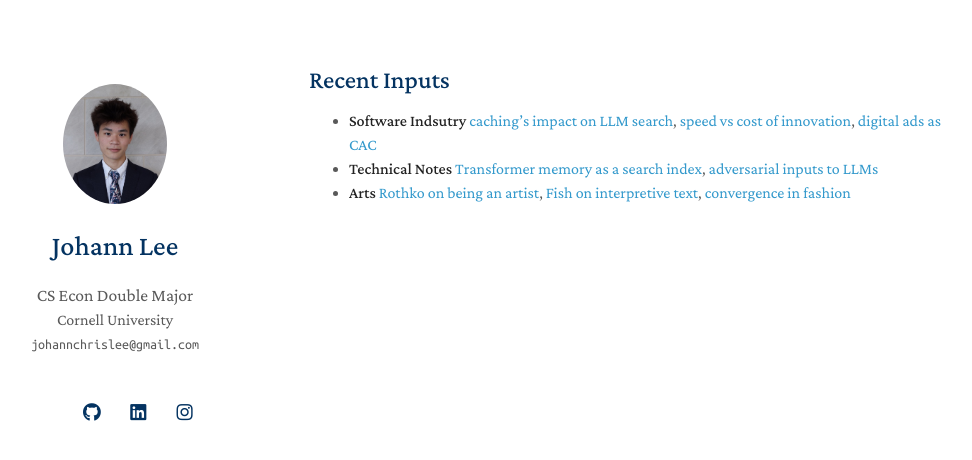
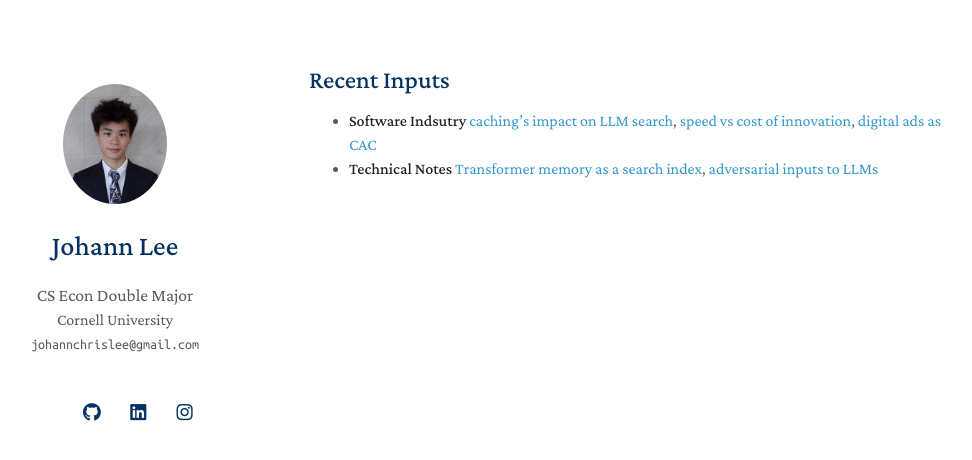
Before and after one commit to lee-johann/xforeverjlx.github.io, a Jekyll site: the page built from index.md, in a window 1280 px wide. Shown: the top 460 px of the page, without its empty margins (161-1133 px from the left). Built offline with Jekyll 4.4.1, drawn with Linux system fonts in a browser that asks for light colours; nearby versions of some CDN libraries; a style sheet for code colours, icons or effects is not loaded; our own code applies the rules of GitHub Pages for plain Markdown files.

Commit message:
removed arts

```diff
--- a/index.md
+++ b/index.md
@@ -6,7 +6,7 @@ layout: homepage
 
 - **Software Indsutry** [caching's impact on LLM search](https://newsletter.tidalwaveresearch.com/p/google-io-bard-and-implications-for), [speed vs cost of innovation](https://benn.substack.com/p/do-we-still-need-the-world-wide-web), [digital ads as CAC](https://www.ben-evans.com/benedictevans/2023/3/6/ways-to-think-about-amazon-advertising)
 - **Technical Notes** [Transformer memory as a search index](https://arxiv.org/pdf/2202.06991.pdf), [adversarial inputs to LLMs](https://arxiv.org/pdf/2109.07958.pdf)
-- **Arts** [Rothko on being an artist](https://www.artsy.net/article/artsy-editorial-mark-rothko-artist), [Fish on interpretive text](https://link.springer.com/chapter/10.1007/978-1-349-25934-2_41), [convergence in fashion](https://archived.co/Carol-Christian-Poell-Spring-Summer-2004)
+<!-- - **Arts** [Rothko on being an artist](https://www.artsy.net/article/artsy-editorial-mark-rothko-artist), [Fish on interpretive text](https://link.springer.com/chapter/10.1007/978-1-349-25934-2_41), [convergence in fashion](https://archived.co/Carol-Christian-Poell-Spring-Summer-2004) -->
 
 <!-- ## About Me
 
```
